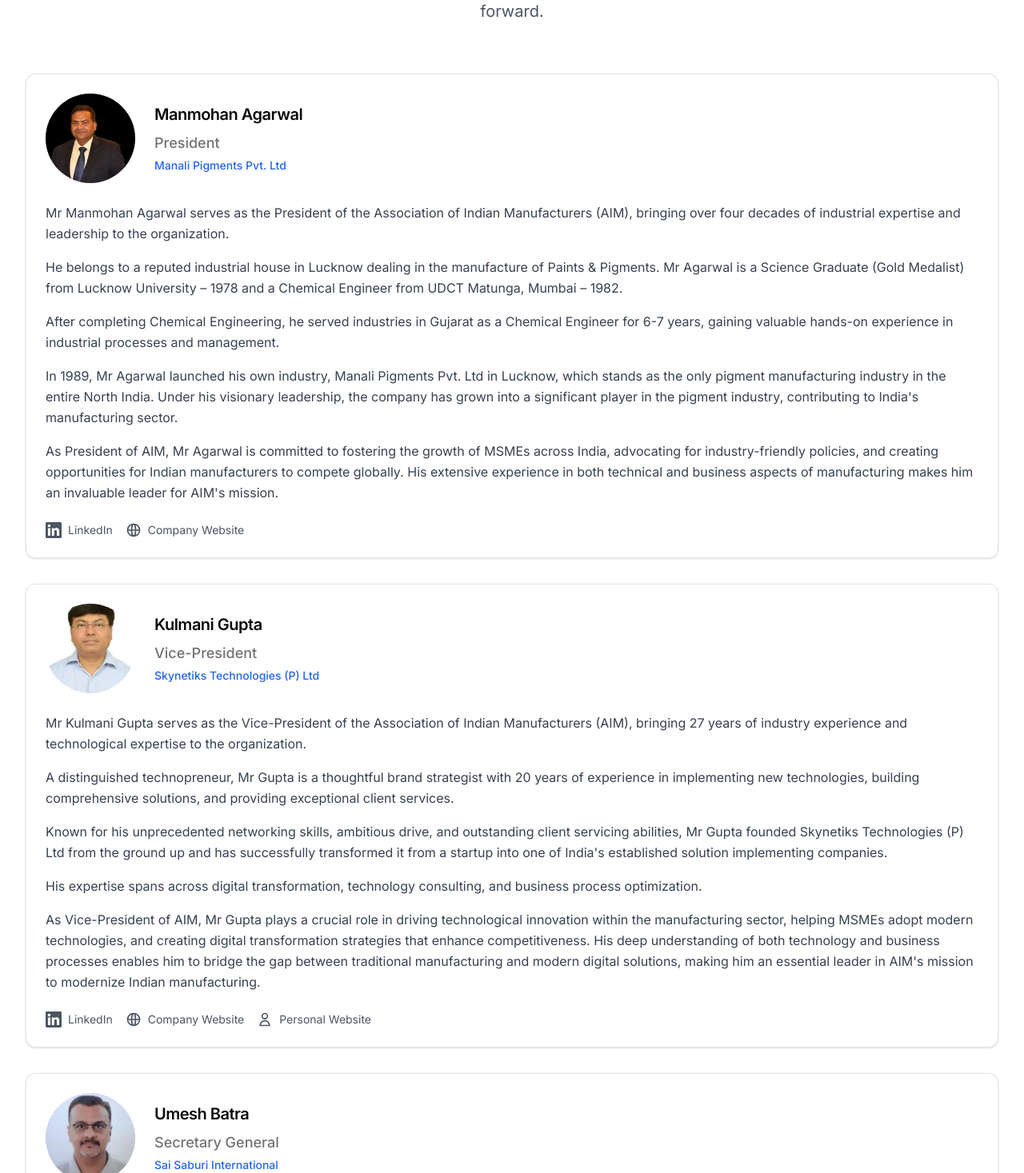
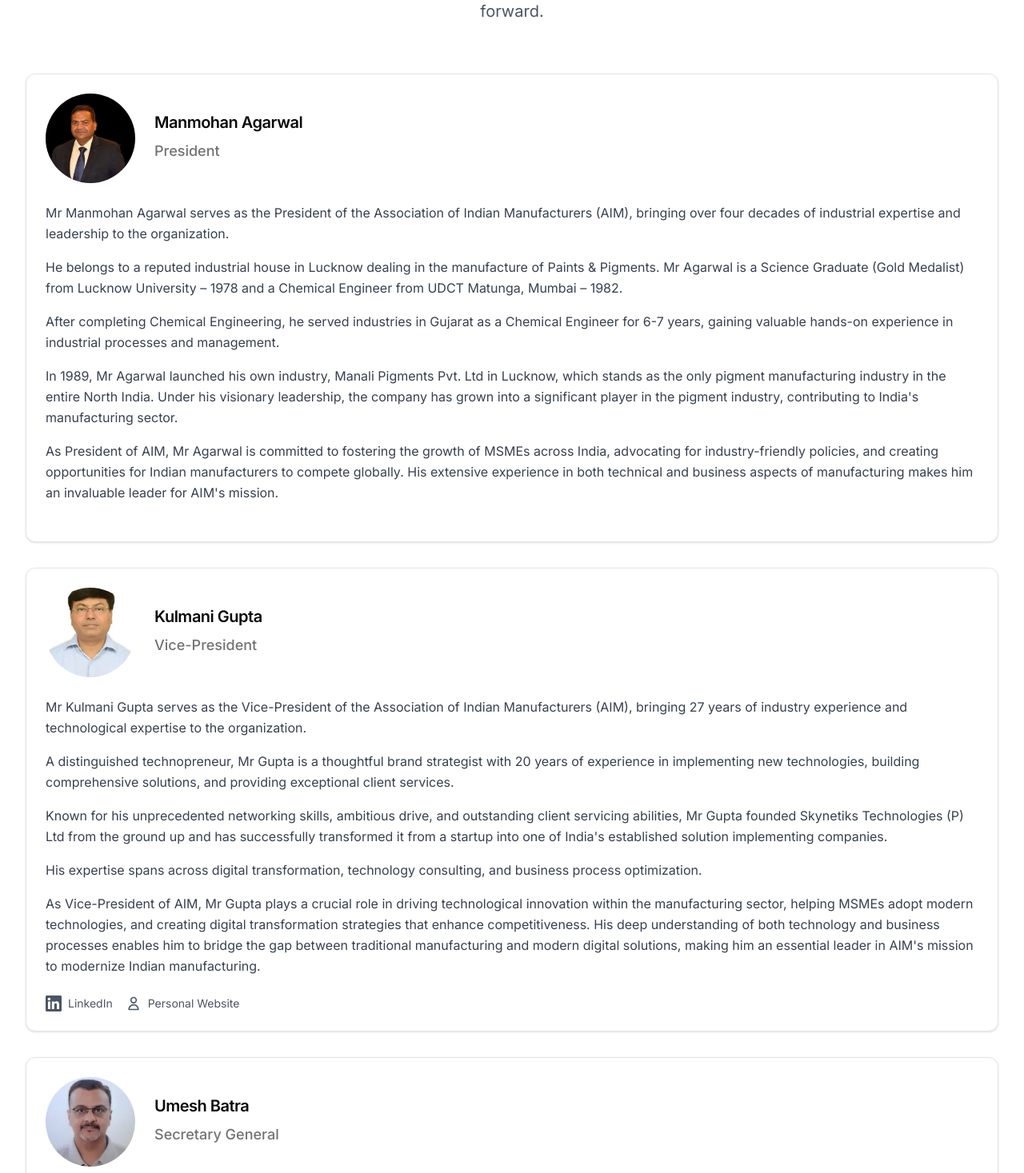
Before and after one commit to amang06/aim-website, a Next.js app: page /about in a window 1280 px wide. Shown: the part 1883-3350 px from the top of the page at 80% size. Built offline with nearby package versions, Linux system fonts and the light colour scheme.

Commit message:
updated credentials

```diff
--- a/src/app/(website)/about/page.tsx
+++ b/src/app/(website)/about/page.tsx
@@ -21,18 +21,18 @@ const leadership = [
     position: "President",
     image: "/images/leadership/manmohan-agarwal.webp",
     bio: "Mr Manmohan Agarwal serves as the President of the Association of Indian Manufacturers (AIM), bringing over four decades of industrial expertise and leadership to the organization.\n\nHe belongs to a reputed industrial house in Lucknow dealing in the manufacture of Paints & Pigments. Mr Agarwal is a Science Graduate (Gold Medalist) from Lucknow University – 1978 and a Chemical Engineer from UDCT Matunga, Mumbai – 1982.\n\nAfter completing Chemical Engineering, he served industries in Gujarat as a Chemical Engineer for 6-7 years, gaining valuable hands-on experience in industrial processes and management.\n\nIn 1989, Mr Agarwal launched his own industry, Manali Pigments Pvt. Ltd in Lucknow, which stands as the only pigment manufacturing industry in the entire North India. Under his visionary leadership, the company has grown into a significant player in the pigment industry, contributing to India's manufacturing sector.\n\nAs President of AIM, Mr Agarwal is committed to fostering the growth of MSMEs across India, advocating for industry-friendly policies, and creating opportunities for Indian manufacturers to compete globally. His extensive experience in both technical and business aspects of manufacturing makes him an invaluable leader for AIM's mission.",
-    company: "Manali Pigments Pvt. Ltd",
-    companyWebsite: "https://manalipigments.com",
-    linkedin: "https://linkedin.com/in/manmohan-agarwal",
+    // company: "Manali Pigments Pvt. Ltd",
+    // companyWebsite: "https://manalipigments.com",
+    // linkedin: "https://linkedin.com/in/manmohan-agarwal",
   },
   {
     name: "Kulmani Gupta",
     position: "Vice-President",
     image: "/images/leadership/kulmani-gupta.webp",
     bio: "Mr Kulmani Gupta serves as the Vice-President of the Association of Indian Manufacturers (AIM), bringing 27 years of industry experience and technological expertise to the organization.\n\nA distinguished technopreneur, Mr Gupta is a thoughtful brand strategist with 20 years of experience in implementing new technologies, building comprehensive solutions, and providing exceptional client services.\n\nKnown for his unprecedented networking skills, ambitious drive, and outstanding client servicing abilities, Mr Gupta founded Skynetiks Technologies (P) Ltd from the ground up and has successfully transformed it from a startup into one of India's established solution implementing companies.\n\nHis expertise spans across digital transformation, technology consulting, and business process optimization.\n\nAs Vice-President of AIM, Mr Gupta plays a crucial role in driving technological innovation within the manufacturing sector, helping MSMEs adopt modern technologies, and creating digital transformation strategies that enhance competitiveness. His deep understanding of both technology and business processes enables him to bridge the gap between traditional manufacturing and modern digital solutions, making him an essential leader in AIM's mission to modernize Indian manufacturing.",
-    company: "Skynetiks Technologies (P) Ltd",
-    companyWebsite: "https://skynetiks.com",
-    linkedin: "https://linkedin.com/in/kulmani-gupta",
+    // company: "Skynetiks Technologies (P) Ltd",
+    // companyWebsite: "https://skynetiks.com",
+    linkedin: "https://linkedin.com/in/kulmanigupta",
     personalWebsite: "https://kulmanigupta.com",
   },
   {
@@ -40,45 +40,45 @@ const leadership = [
     position: "Secretary General",
     image: "/images/leadership/umesh-batra.webp",
     bio: "Mr Umesh Batra serves as the Secretary General of the Association of Indian Manufacturers (AIM), bringing over 30 years of entrepreneurial and export experience to the organization.\n\nAn accomplished entrepreneur and exporter, Mr Batra has extensive experience in handicraft products and has traveled extensively across the globe, interacting with foreign clients and building long-lasting business relationships that have yielded significant results.\n\nHe holds an MBA degree and is professionally qualified in Computer Integrated Systems, which gives him a unique perspective on how systematic approaches can drive progressive outcomes in business.\n\nMr Batra's motto in life, 'Life is an adventure, so live it up,' reflects his dynamic approach to business and leadership.\n\nHis expertise in international trade, export-import operations, and global market dynamics makes him an invaluable asset to AIM's mission of promoting Indian manufacturers on the global stage.\n\nAs Secretary General, Mr Batra oversees the day-to-day operations of AIM, coordinates with various stakeholders, and ensures that the organization's strategic objectives are met efficiently. His extensive network of international contacts and deep understanding of global markets helps AIM create opportunities for Indian manufacturers to expand their reach worldwide.",
-    company: "Sai Saburi International",
-    companyWebsite: "https://saisaburiinternational.com/",
-    linkedin: "https://linkedin.com/in/umesh-batra",
+    // company: "Sai Saburi International",
+    // companyWebsite: "https://saisaburiinternational.com/",
+    linkedin: "https://www.linkedin.com/in/umesh-batra-3304862",
   },
   {
     name: "Abhishek Goel",
     position: "Treasurer",
     image: "/images/leadership/abhishek-goel.webp",
     bio: "Mr Abhishek Goel serves as the Treasurer of the Association of Indian Manufacturers (AIM), bringing extensive experience in business management and financial oversight to the organization.\n\nHe completed his Bachelor of Commerce from Mahatma Jyotiba Phule Vishwavidyalaya and joined his father as an associate in 1995 in the family business that manufactured conveyor chains used in Sugar, Khandsari, and Jaggery industries.\n\nCurrently, Mr Goel successfully runs two manufacturing units: 'SHAKUMBHARI ENGINEERS' which manufactures Conveyor Chains, and 'T.M.T. INDUSTRY' which manufactures teak and imported pine doors.\n\nHis hands-on experience in manufacturing operations, supply chain management, and business development gives him a comprehensive understanding of the challenges and opportunities facing MSMEs in India.\n\nAs Treasurer of AIM, Mr Goel is responsible for managing the organization's financial resources, ensuring transparency in financial operations, and providing strategic financial guidance to support AIM's mission. His practical experience in running manufacturing businesses enables him to understand the financial needs and constraints of MSMEs, making him an effective advocate for financial policies that support the growth of Indian manufacturers.",
-    company: "Shakumbhari Engineers & T.M.T. Industry",
-    companyWebsite: "https://shakumbhariengineers.com",
-    linkedin: "https://linkedin.com/in/abhishek-goel",
+    // company: "Shakumbhari Engineers & T.M.T. Industry",
+    // companyWebsite: "https://shakumbhariengineers.com",
+    // linkedin: "https://linkedin.com/in/abhishek-goel",
   },
   {
     name: "Vipul Kumar Rastogi",
     position: "Member",
     image: "/images/leadership/vipul-kumar-rastogi.webp",
     bio: "Dr Vipul Kumar Rastogi serves as a Member of the Association of Indian Manufacturers (AIM), bringing a unique combination of academic excellence and entrepreneurial experience to the organization.\n\nAt the young age of 20, Dr Rastogi established and successfully ran an NIIT Computer Centre in Kiratpur for three years, demonstrating his early entrepreneurial spirit and business acumen.\n\nHe has completed his Master's, M.Phil., and Ph.D. in History from C.C.S. University Meerut, showcasing his commitment to academic excellence and research.\n\nAdditionally, he holds a Post Graduate Diploma in Journalism & Mass Communication from Amity, Noida, which gives him strong communication and media relations skills.\n\nSince 2010, Dr Rastogi has been actively participating in various leadership roles in the Rotary Club and welfare associations of Industries in Bijnor, demonstrating his commitment to community service and industrial development.\n\nHis diverse background in education, technology, and community service makes him a well-rounded leader who can contribute to AIM's mission from multiple perspectives.\n\nAs a Member of AIM, Dr Rastogi brings valuable insights into educational initiatives, community engagement, and the development of programs that support the growth of MSMEs through knowledge sharing and skill development.",
-    company: "Devdaar Association",
-    companyWebsite: "https://devdaarassociation.com",
-    linkedin: "https://linkedin.com/in/vipul-rastogi",
+    // company: "Devdaar Association",
+    // companyWebsite: "https://devdaarassociation.com",
+    // linkedin: "https://linkedin.com/in/vipul-rastogi",
   },
   {
     name: "Lalit Kumar",
     position: "Member",
     image: "/images/leadership/lalit-kumar.webp",
     bio: "Mr Lalit Kumar serves as a Member of the Association of Indian Manufacturers (AIM), bringing over 50 years of diverse business experience and mentorship expertise to the organization.\n\nAn engineering graduate, Mr Kumar is a veteran in the business world and has successfully mentored many startups and aspiring entrepreneurs throughout his distinguished career.\n\nHis extensive experience spans across various business sectors, giving him a comprehensive understanding of the challenges and opportunities in different industries.\n\nMr Kumar has served in many social organizations and industrial associations as a prominent office bearer, demonstrating his commitment to community development and industrial growth.\n\nCurrently, he runs a packaging material manufacturing unit, Ashoka Box Industries, located in Harthala Industrial Area, Moradabad, UP.\n\nHis hands-on experience in manufacturing operations and his role as a mentor to numerous entrepreneurs make him an invaluable asset to AIM's mission of supporting and developing MSMEs.\n\nAs a Member of AIM, Mr Kumar contributes his wealth of experience in business development, entrepreneurship mentoring, and industrial association management. His ability to guide and support new entrepreneurs, combined with his deep understanding of manufacturing processes, helps AIM create effective programs and initiatives that support the growth and development of Indian manufacturers.",
-    company: "Ashoka Box Industries",
-    companyWebsite: "https://ashokabox.com",
-    linkedin: "https://linkedin.com/in/lalit-kapoor",
+    // company: "Ashoka Box Industries",
+    // companyWebsite: "https://ashokabox.com",
+    // linkedin: "https://linkedin.com/in/lalit-kapoor",
   },
   {
     name: "Sunil Rai",
     position: "Member",
     image: "/images/leadership/sunil-rai.webp",
     bio: "Mr Sunil Rai serves as a Member of the Association of Indian Manufacturers (AIM), bringing extensive experience in industrial development and community leadership to the organization.\n\nWith a strong background in manufacturing and industrial processes, Mr Rai has been instrumental in promoting sustainable manufacturing practices and technological innovation within the MSME sector.\n\nHis expertise in industrial automation and process optimization has helped numerous small and medium enterprises improve their operational efficiency and competitiveness.\n\nMr Rai has been actively involved in various industrial associations and has played a key role in organizing industry events, training programs, and networking initiatives that benefit the manufacturing community.\n\nHis commitment to fostering collaboration between different sectors of the manufacturing industry makes him a valuable member of AIM's leadership team.\n\nAs a Member of AIM, Mr Rai contributes his technical expertise and industry knowledge to help develop programs and initiatives that support the growth and modernization of Indian manufacturers.",
-    company: "Industrial Solutions Ltd",
-    companyWebsite: "https://industrialsolutions.com",
-    linkedin: "https://linkedin.com/in/sunil-rai",
+    // company: "Industrial Solutions Ltd",
+    // companyWebsite: "https://industrialsolutions.com",
+    // linkedin: "https://linkedin.com/in/sunil-rai",
   },
 ];
 
@@ -386,11 +386,11 @@ export default function AboutPage() {
                       <CardDescription className="text-lg font-medium mb-1">
                         {leader.position}
                       </CardDescription>
-                      {leader.company && (
+                      {/* {leader.company && (
                         <CardDescription className="text-primary-600 font-medium">
                           {leader.company}
                         </CardDescription>
-                      )}
+                      )} */}
                     </div>
                   </div>
                 </CardHeader>
@@ -423,7 +423,7 @@ export default function AboutPage() {
                         <span className="text-sm">LinkedIn</span>
                       </a>
                     )}
-                    {leader.companyWebsite && (
+                    {/* {leader.companyWebsite && (
                       <a
                         href={leader.companyWebsite}
                         target="_blank"
@@ -446,7 +446,7 @@ export default function AboutPage() {
                         </svg>
                         <span className="text-sm">Company Website</span>
                       </a>
-                    )}
+                    )} */}
                     {leader.personalWebsite && (
                       <a
                         href={leader.personalWebsite}
```
